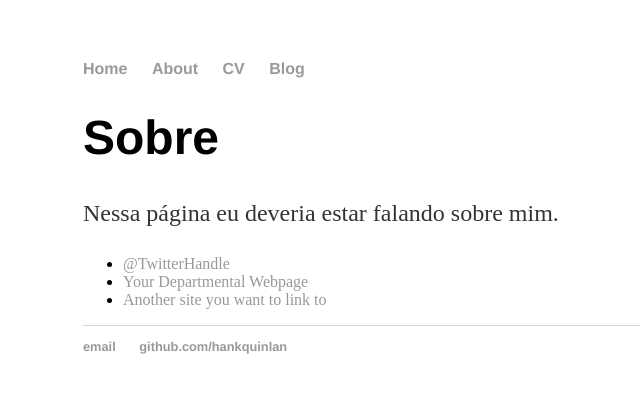
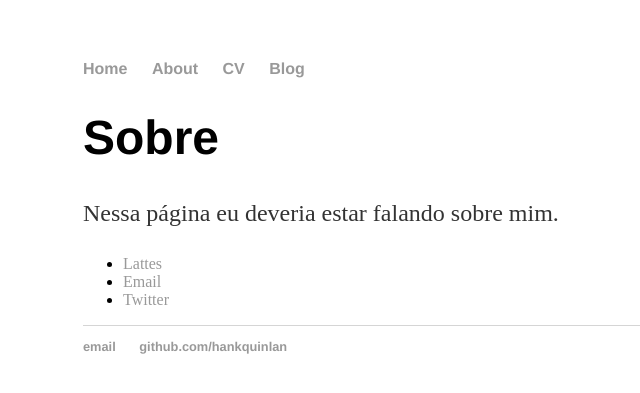
Before and after one commit to fiuzatayna/fiuzatayna.github.io, a Jekyll site: the page built from about/index.html, in a window 1280 px wide. Shown: the top 393 px of the page, without its empty margins (109-749 px from the left). Built offline with Jekyll 4.4.1, drawn with Linux system fonts in a browser that asks for light colours.

Commit message:
Changes about page

```diff
--- a/about/index.html
+++ b/about/index.html
@@ -8,8 +8,8 @@ title: About Hank Quinlan
 			<p>Nessa página eu deveria estar falando sobre mim.</p>
 
 			<ul class="contacts">
-				<li><a href="#">@TwitterHandle</a></li>
-				<li><a href="#">Your Departmental Webpage</a></li>
-				<li><a href="#">Another site you want to link to</a></li>
+				<li><a href="http://lattes.cnpq.br/4497357102512154">Lattes</a></li>
+				<li><a href="taynafiuza@ufrn.edu.br">Email</a></li>
+				<li><a href="http://twitter.com/fiuzats">Twitter</a></li>
 				</ul>
 		</div>
```
